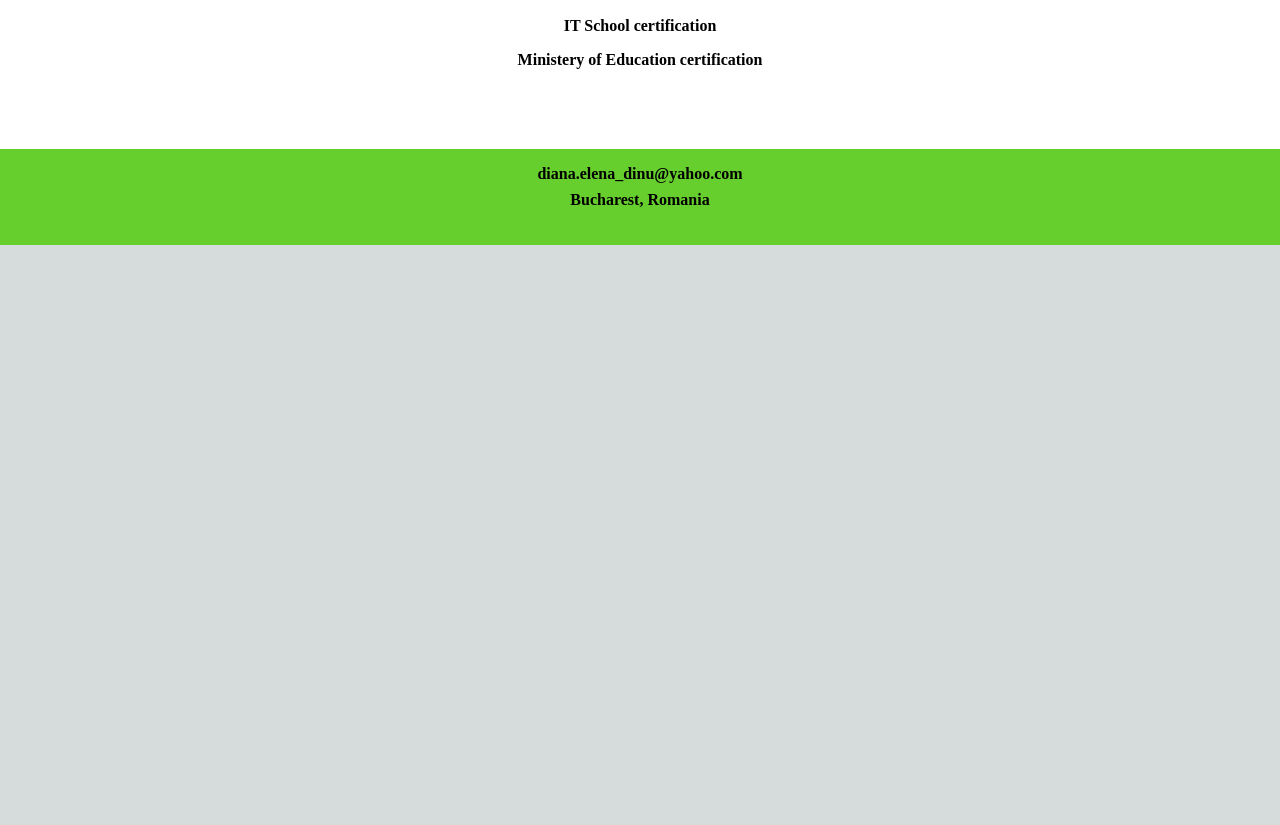
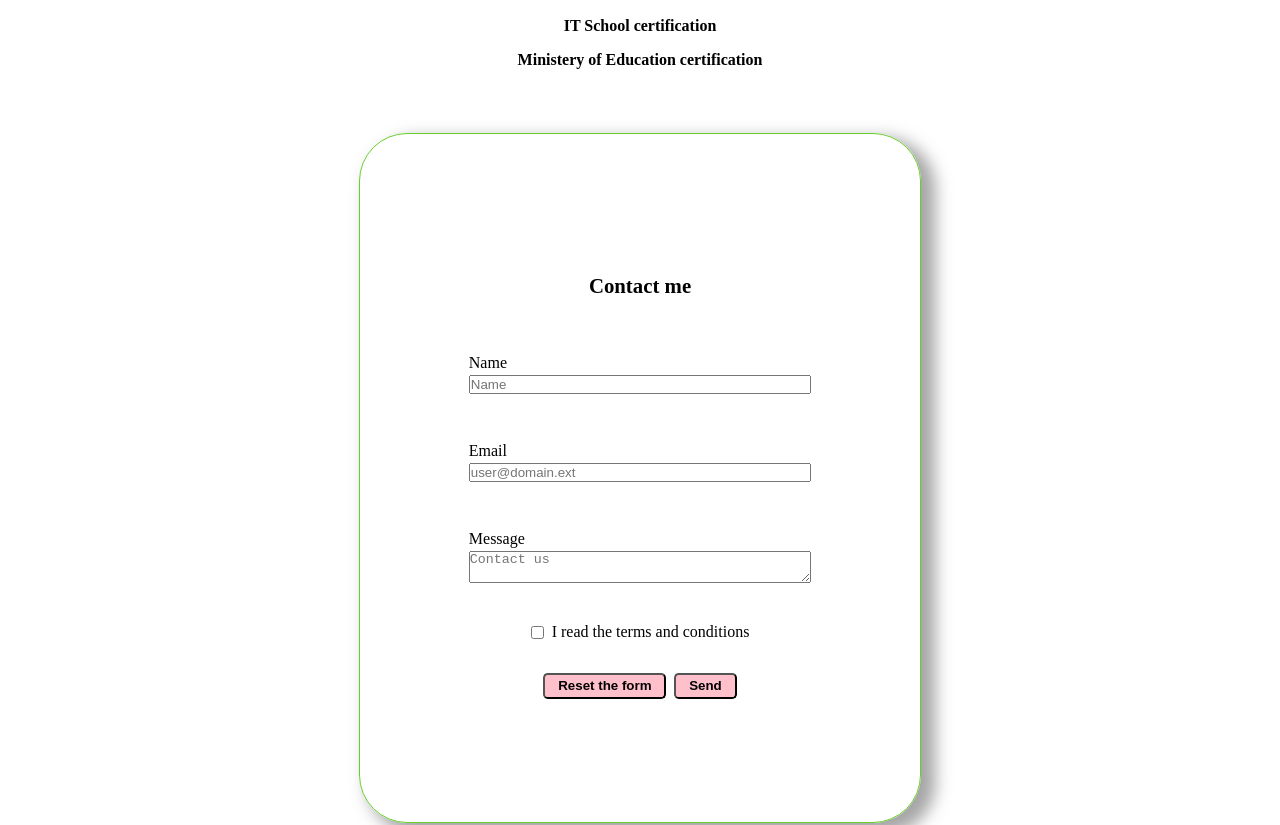
Before and after one commit to Diana-Elen/portofolio, a Next.js app in the folder my-portofolio/: page / in a window 1280 px wide. Shown: the part 3720-4545 px from the top of the page. Before the commit the page ends 3965 px from the top, so only its background shows below. Built offline with nearby package versions, Linux system fonts and the light colour scheme; a web font is replaced by a local one.

Commit message:
add form

```diff
--- a/my-portofolio/components/Experience.js
+++ b/my-portofolio/components/Experience.js
@@ -141,11 +141,11 @@ export default function Experience() {
                 <article className={styles.workplace}>
                     <div>
                         <p className={styles.site_name}>
-                            RENAULT SRL - ROMANIA, FRANCE, MAROCCO
+                            RENAULT GROUP - ROMANIA, FRANCE, MAROCCO
                         </p>
                         <p className={styles.site_description}>Sept 2008 - Sept 2016</p>
                         <ul>
-                            <li>worked on several roles, on multiple automotive projects, in an international team
+                            <li>I worked on several roles, on multiple automotive projects, in an international team
                             </li>
                             <li>I spent 6 months in France and 1 year in Marocco, at the Renault Tangier plant
                             </li>
--- /dev/null
+++ b/my-portofolio/components/Form.js
@@ -0,0 +1,36 @@
+import styles from "../style/Form.module.css"
+
+
+export default function Form() {
+    return <>
+        <div className={styles.background}>
+            <form className={styles.contact_form} name="contact" method="post" data-netlify="true" data-netlify-honeypot="bot-field">
+                <input type="hidden" name="form-name" value="contact" />
+                <h1 className={styles.title}>Contact me</h1>
+                <label className={styles.form_group}>
+                    Name
+                    <input type="text" name="name" placeholder="Name" required/>
+                </label>
+                <label className={styles.form_group}>
+                    Email
+                    <input type="email" name="email" placeholder="user@domain.ext" required/>
+                </label>
+                <label className={styles.form_group}>
+                    Message
+                <textarea placeholder="Contact us" name="message" required>
+                </textarea>
+                </label>
+                <div className={styles.checkbox_group}>
+                    <input type="checkbox" id="val1" name="accept" required/>
+                    <label>I read the terms and conditions</label>
+                </div>
+                <div className={styles.btn_group}>
+                    <button className={styles.button_style} type="reset" value="Reset the form">Reset the form</button>
+                    <button className={styles.button_style} type="submit" id="submit" value="Send">
+                        Send
+                    </button>
+                </div>
+            </form>
+        </div>
+    </>
+}
--- a/my-portofolio/pages/index.js
+++ b/my-portofolio/pages/index.js
@@ -11,6 +11,7 @@ import Footer from '@/components/Footer'
 import Education from '@/components/Education'
 import Certificates from '@/components/Certificates'
 import EventBind from '@/components/EventBind'
+import Form from '@/components/Form'
 
 
 export default function Home() {
@@ -35,6 +36,7 @@ export default function Home() {
           <Experience />
           <Technologies />
           <Certificates />
+          <Form />
         </div>
         <Footer />
       </div>
--- /dev/null
+++ b/my-portofolio/style/Form.module.css
@@ -0,0 +1,109 @@
+.background {
+    object-fit: contain;
+    background-repeat: no-repeat;
+    margin-inline: auto;
+    height: 100%;
+    box-shadow: 0.7rem 0.5rem 1rem 0.2rem rgba(77, 78, 78, 0.5);
+    border-radius: 3rem;
+    padding: 1.5rem;
+    border: 1px solid #66cf2d;
+}
+.title {
+    text-align: center;
+    font-size: 1.3rem;
+    padding: 1rem;
+}
+.contact_form {
+    display: flex;
+    flex-direction: column;
+    justify-content: center;
+    align-items: center;
+    gap: 2rem;
+    width: 90%;
+    height: 80vh;
+    padding: 1rem;
+    border-radius: 2rem;
+    gap: 2rem;
+    margin-inline: auto;
+}
+.contact_form:hover {
+    background-color: rgb(239, 236, 236, 0.8);
+    border: 1px solid #66cf2d;
+}
+.form_group {
+    padding: 0.5rem;
+    display: flex;
+    flex-direction: column;
+    justify-content: flex-start;
+    width: 90vw;
+    gap: 0.2rem;
+}
+.textarea {
+    width: 100%;
+    min-height: 30%;
+    max-height: 40%;
+    resize: vertical;
+    border-radius: 0.3rem;
+}
+.button_style {
+    background-color: pink;
+    border-radius: 0.3rem;
+    padding: 0.2rem 0.8rem;
+    font-weight: bold;
+    height: auto;
+}
+.thanks_message {
+    text-align: center;
+    font-weight: bold;
+    font-size: 2rem;
+}
+.form_message {
+    display: flex;
+    flex-direction: column;
+    justify-content: center;
+    align-items: center;
+    gap: 2rem;
+    height: 65vh;
+}
+.form_style {
+    display: flex;
+    flex-direction: column;
+    justify-content: center;
+    align-items: center;
+}
+.btn_group, .checkbox_group {
+    display: flex;
+    flex-direction: row;
+    justify-content: center;
+    align-items: center;
+    gap: 0.5rem;
+}
+@media (min-width: 400px) {
+    .form_group {
+        width: 80vw;
+    }
+  }
+@media (min-width: 600px) {
+    .contact_form {
+        width: 70vw;;
+    }
+    .form_group {
+        width: 60vw;
+    }
+}
+@media (min-width: 800px) {
+    .contact_form {
+        width: 60vw;;
+    }
+    .form_group {
+        width: 50vw;
+    }
+}
+@media (min-width: 1000px) {
+    .contact_form {
+        width: 40vw;;
+    }
+    .form_group {
+        width: 28vw;
+    }
+}
```
